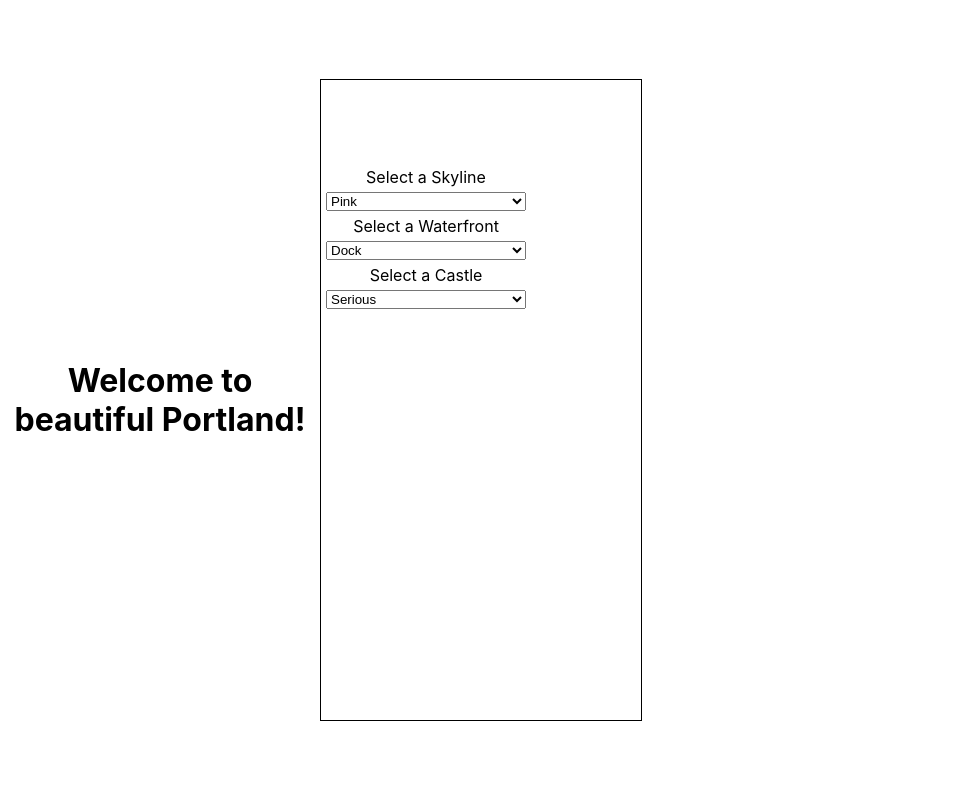
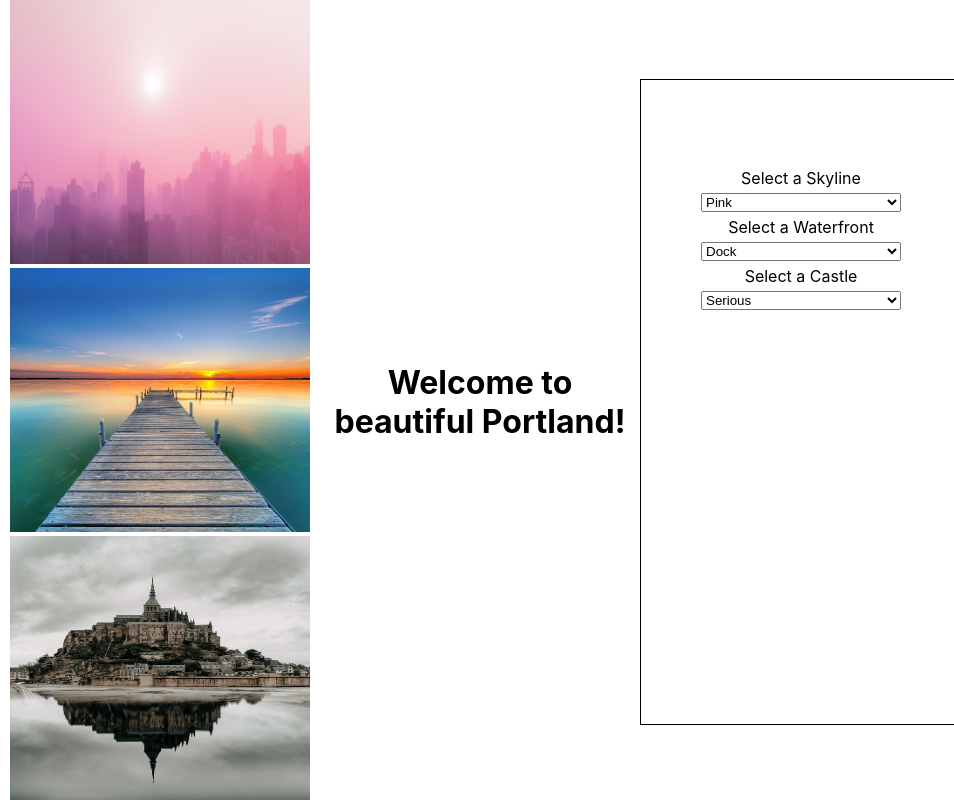
Before and after one commit to Trevor-Rezac/react-city-builder-half-baked, a React (Create React App) app: page / in a window 1280 px wide. Shown: the whole page, without its empty margins (0-954 px from the left). Built offline with nearby package versions, Linux system fonts and the light colour scheme.

Commit message:
images render on dropdown change

```diff
--- a/src/App.js
+++ b/src/App.js
@@ -22,6 +22,8 @@ function App() {
   return (
     <div className="App">
       {/* here, the City component takes in skylineId, waterfrontId, castleId as props. It'll use those ids to render pictures correctly. */}
+      <City skylineId={skylineId} waterfrontId={waterfrontId} castleId={castleId}/>
+
       <h1>
         {/* dynamically update the city name here using state */}
         Welcome to beautiful Portland!
--- a/src/City.js
+++ b/src/City.js
@@ -7,6 +7,8 @@ export default function City({ skylineId, waterfrontId, castleId }) {
       {/* this component should take 3 props: waterfrontId, skylineId, and castlId */}
       {/* use these 3 ids in img tags load appropriate images that live in the public directory */}
       <img className='skyline-img' src={`skyline-${skylineId}.jpeg`}></img>
+      <img className='waterfront-img' src={`waterfront-${waterfrontId}.jpeg`}></img>
+      <img className='castle-img' src={`castle-${castleId}.jpeg`}></img>
     </div>
   );
 }
```
